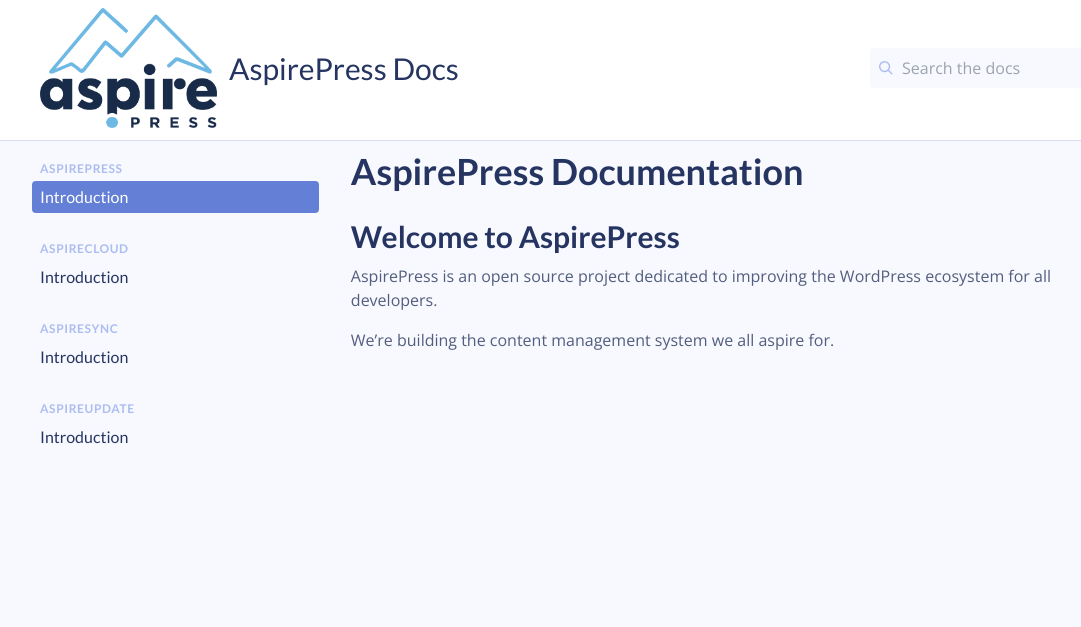
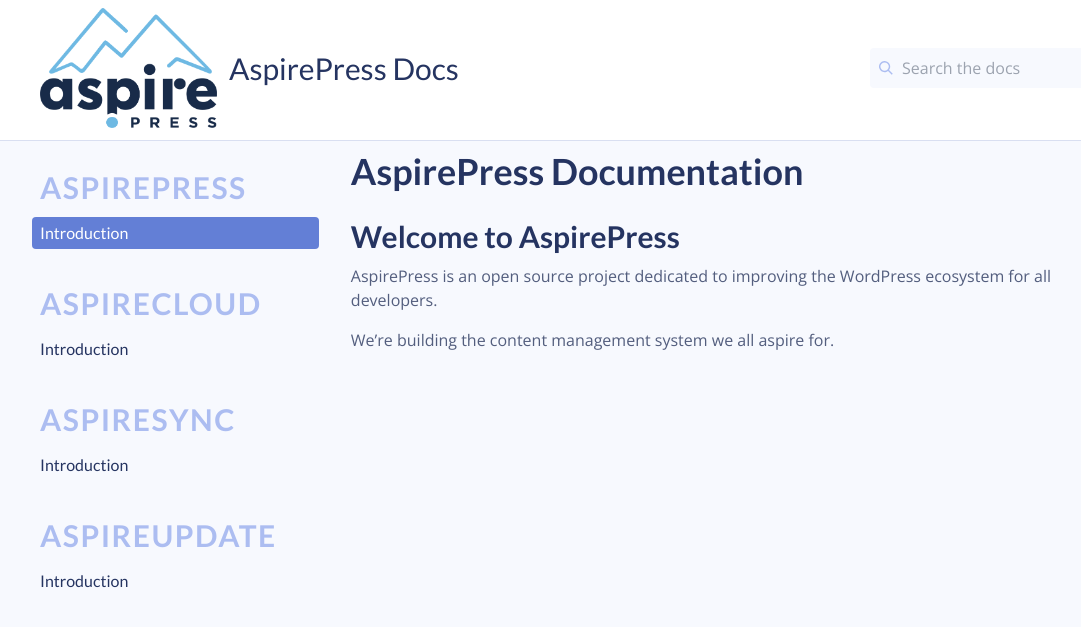
Before and after one commit to aspirepress/documentation, a Jekyll site: the page built from docs/index.md, in a window 1280 px wide. Shown: the top 627 px of the page, without its empty margins (56-1137 px from the left). Built offline with Jekyll 4.4.1, drawn with Linux system fonts in a browser that asks for light colours; comment, search, counter and statistics services are not loaded.

Commit message:
Further updating design and layout

```diff
--- a/_layouts/default.html
+++ b/_layouts/default.html
@@ -47,13 +47,9 @@
     <div class="flex flex-grow">
         <nav role="navigation" id="navigation" class="md:w-4/14 w-full lg:relative hidden md:block font-heading pt-2">
             <menu class="pl-0 mt-0">
-                {% if page.url contains "/v1/" %}
-                    {% assign menu = site.data.menu_v1 %}
-                {% else %}
-                    {% assign menu = site.data.menu_v2 %}
-                {% endif %}
+                {% assign menu = site.data.menu_v2 %}
                 {% for section in menu %}
-                <h2 class="tracking-wide mb-0 mt-0 text-xs leading-loose tracking-wide text-indigo-light uppercase">{{ section[0] }}</h2>
+                <h2 class="tracking-wide mb-0 mt-0 text-md leading-loose tracking-wide text-indigo-light uppercase">{{ section[0] }}</h2>
                 <ul class="list-reset mb-6 block pr-6">
                     {% for link in section[1] %}
                     <li class="block">
```
